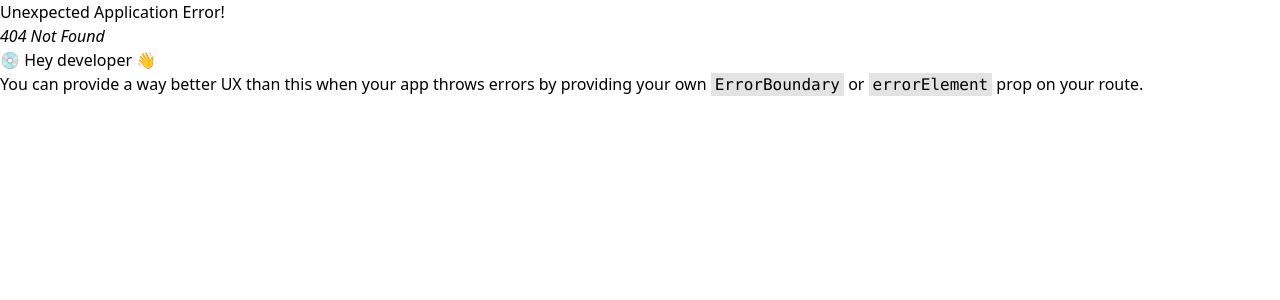
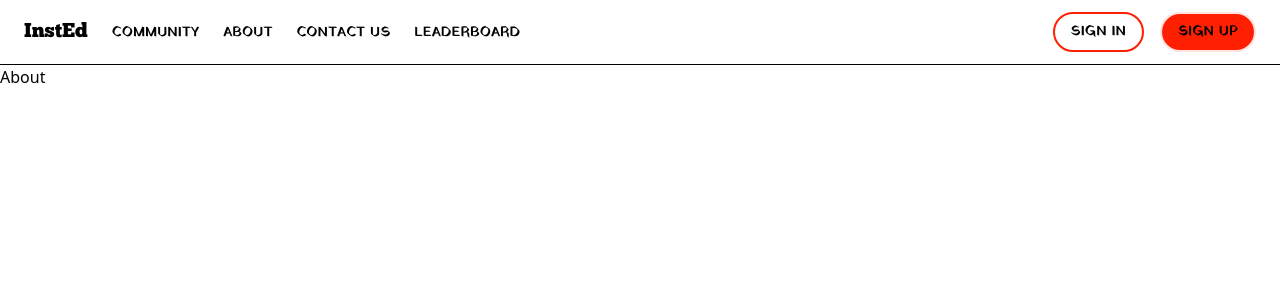
Before and after one commit to luv29/InstEd, a React (Vite) app in the folder frontend/: page /about-us in a window 1280 px wide. Before the commit this address had no page. Shown: the top 300 px of the page. Built offline with nearby package versions, Linux system fonts and the light colour scheme; a web font is replaced by a local one.

Commit message:
Made NavBar Dynamic and added Layout

```diff
--- a/frontend/src/components/Navbar.jsx
+++ b/frontend/src/components/Navbar.jsx
@@ -1,20 +1,82 @@
+import { Link, useNavigate } from 'react-router-dom';
+
+
+
 function Navbar() {
+
+  const navigate = useNavigate();
+
+  const navItems=[
+    {
+      name: 'COMMUNITY',
+      slug: '/community',
+      active: true,
+    },
+    {
+      name: 'ABOUT',
+      slug: '/about-us',
+      active: true,
+    },
+    {
+      name: 'CONTACT US',
+      slug: '/contact-us',
+      active: true,
+    },
+    {
+      name: 'LEADERBOARD',
+      slug: '/leaderboard',
+      active: true,
+    },
+  ]
+  const rightNavItems=[
+    {
+      className:"border-[#FF1F01] border-2 text-black px-4 py-2 rounded-full text-sm font-yatra",
+      name: 'SIGN IN',
+      slug: '/signin',
+      active: true,
+    },
+    {
+      className:"bg-[#FF1F01] border-2 border-[#FFFFFFE0] text-black px-4 py-2 rounded-full text-sm font-yatra flex",
+      name: 'SIGN UP',
+      slug: '/signup',
+      active: true,
+    },
+  ]
+
+
 
   return (
     <nav className="relative bg-[#FFFFFFE0] border-b border-black">
       <div className="container mx-auto flex justify-between items-center px-6 py-3">
 
         <ul className="hidden lg:flex gap-6">
-          <li><a href="#" className="text-xl font-chunkfive">InstEd</a></li>
-          <li><a href="#" className="text-sm font-yatra">COMMUNITY</a></li>
-          <li><a href="#" className="text-sm font-yatra">ABOUT</a></li>
-          <li><a href="#" className="text-sm font-yatra">CONTACT US</a></li>
-          <li><a href="#" className="text-sm font-yatra">LEADERBOARD</a></li>
+          <li><Link to="/" className="text-xl font-chunkfive">InstEd</Link></li>
+          {navItems.map((item) =>
+                            item.active ? (
+                                <li key={item.name}>
+                                    <Link
+                                        to={item.slug}
+                                        className="text-sm font-yatra"
+                                    >
+                                        {item.name}
+                                    </Link>
+                                </li>
+                            ) : null
+                            )}
         </ul>
 
         <div className="hidden lg:flex gap-4">
-          <a href="#" className="border-[#FF1F01] border-2 text-black px-4 py-2 rounded-full text-sm font-yatra">SIGN IN</a>
-          <a href="#" className="bg-[#FF1F01] border-2 border-[#FFFFFFE0] text-black px-4 py-2 rounded-full text-sm font-yatra flex">SIGN UP</a>
+          {rightNavItems.map((item) =>
+                            item.active ? (
+                                  <Link
+                                      key={item.name}
+                                      to={item.slug}
+                                      className={item.className}
+                                  >
+                                      {item.name}
+                                  </Link>
+                            ) : null
+                            )}
         </div>
       </div>
     </nav>
--- /dev/null
+++ b/frontend/src/layout/MainLayout.jsx
@@ -0,0 +1,16 @@
+import React from 'react'
+import { Outlet } from "react-router-dom"
+import { Navbar } from "@/components"
+
+export default function MainLayout() {
+  return (
+    <>
+    <div >
+            <Navbar />
+            <main className="flex-grow w-full">
+                <Outlet />
+            </main>
+        </div>
+    </>
+  )
+}
--- a/frontend/src/main.tsx
+++ b/frontend/src/main.tsx
@@ -2,16 +2,31 @@ import { createBrowserRouter, createRoutesFromElements, Route, RouterProvider }
 import { StrictMode } from 'react'
 import { createRoot } from 'react-dom/client'
 import './index.css'
+import MainLayout from "./layout/MainLayout.jsx"
 import {
   HomePage,
-  Chatroom
+  Chatroom,
+  Community,
+  About,
+  Leaderboard,
+  Contactus,
+  SignIn,
+  SignUp
 } from './pages'
 
 const router = createBrowserRouter(
   createRoutesFromElements(
     <>
-      <Route path='/' element={<HomePage />} />
-      <Route path='/chat' element={<Chatroom />} />
+      <Route path='/' element={<MainLayout />} >
+        <Route path='/' element={<HomePage />} />
+        <Route path='/chat' element={<Chatroom />} />
+        <Route path='/community' element={<Community />} />
+        <Route path='/about-us' element={<About />} />
+        <Route path='/leaderboard' element={<Leaderboard />} />
+        <Route path='/contact-us' element={<Contactus />} />
+        <Route path='/signin' element={<SignIn />} />
+        <Route path='/signup' element={<SignUp />} />
+      </Route>
     </>
   )
 )
--- /dev/null
+++ b/frontend/src/pages/About.jsx
@@ -0,0 +1,7 @@
+import React from 'react'
+
+export default function About() {
+  return (
+    <div>About</div>
+  )
+}
--- /dev/null
+++ b/frontend/src/pages/Community.jsx
@@ -0,0 +1,7 @@
+import React from 'react'
+
+export default function Community() {
+  return (
+    <div>Community</div>
+  )
+}
--- /dev/null
+++ b/frontend/src/pages/Contactus.jsx
@@ -0,0 +1,7 @@
+import React from 'react'
+
+export default function Contactus() {
+  return (
+    <div>Contactus</div>
+  )
+}
--- a/frontend/src/pages/HomePage.jsx
+++ b/frontend/src/pages/HomePage.jsx
@@ -1,11 +1,10 @@
 import React from 'react'
-import {Navbar} from "../components"
 export default function HomePage() {
   return (
     // background: linear-gradient(90deg, #FF1F01 0%, #FFC700 100%);
 
     <div className='gradient bg-gradient-to-l to-[#FF1F01] from-[#FFC700] w-screen h-screen'>
-    <Navbar/>
+
     </div>
   )
 }
--- /dev/null
+++ b/frontend/src/pages/Leaderboard.jsx
@@ -0,0 +1,7 @@
+import React from 'react'
+
+export default function Leaderboard() {
+  return (
+    <div>Leaderboard</div>
+  )
+}
--- /dev/null
+++ b/frontend/src/pages/SignIn.jsx
@@ -0,0 +1,7 @@
+import React from 'react'
+
+export default function SignIn() {
+  return (
+    <div>SignIn</div>
+  )
+}
--- /dev/null
+++ b/frontend/src/pages/SignUp.jsx
@@ -0,0 +1,7 @@
+import React from 'react'
+
+export default function SignUp() {
+  return (
+    <div>SignUp</div>
+  )
+}
```
Also changed, not shown: frontend/src/pages/index.ts (+13 -1 lines).
